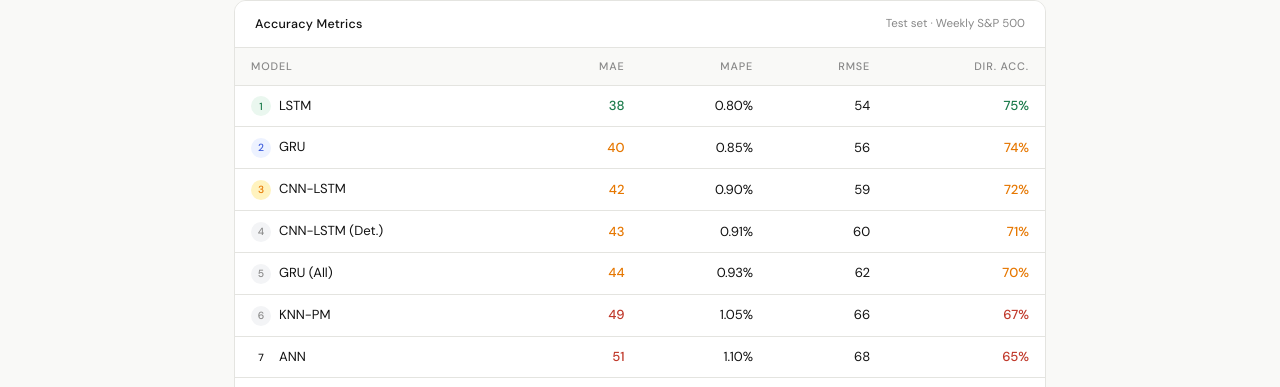
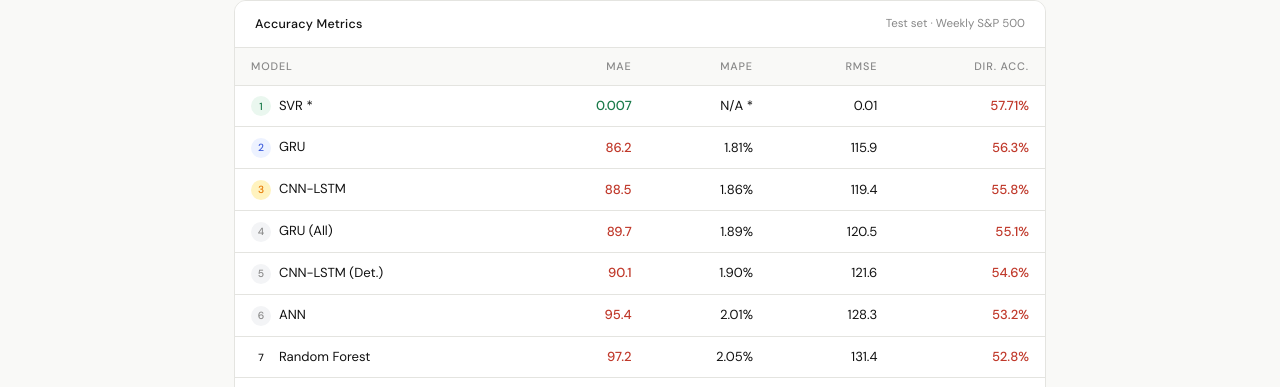
Before and after one commit to Bilgee135/market-prediction-platform, a React (Vite) app in the folder frontend/: page /~sgbtuvsh/team45/evaluations in a window 1280 px wide. Shown: the part 413-800 px from the top of the page. Built offline with nearby package versions, Linux system fonts and the light colour scheme; no server answers; what chartjs-chart-financial would draw is missing.

Commit message:
Update Evaluations Page

```diff
--- a/frontend/src/data/models.js
+++ b/frontend/src/data/models.js
@@ -4,12 +4,77 @@
  * Static metadata about each ML model. This is UI-level information
  * that does not come from the database.
  *
- * Evaluation metrics (mae, mape, rmse, dir) are hardcoded here for now.
- * Replace with real values from the ML team once the API is ready.
- * speedPips is 1 (slowest) to 5 (fastest) — used on EvaluationsPage.
+ * Evaluation metrics (mae, mape, rmse, dir, r2) are sourced from ML team results.
+ * Models marked with svrNormalised: true have metrics based on normalised output,
+ * not index points -- do not compare directly with other models.
+ * speedPips is 1 (slowest) to 5 (fastest) -- used on EvaluationsPage.
  */
 
 export const MODELS = [
+  {
+    name: 'linear-regression',
+    displayName: 'Linear Regression',
+    fullName: 'Linear Regression',
+    type: 'Statistical',
+    description:
+      'Fits a linear relationship between input features and the target price. Fast to train and highly interpretable, serving as a strong baseline against which more complex models are measured.',
+    strength: 'Extremely fast, interpretable, and strong baseline performer',
+    weakness: 'Cannot model non-linear relationships between features and price',
+    bestFor: 'Baseline comparisons and feature importance analysis',
+    complexity: 1,
+    color: '#DC2626',
+    mae: 81.63,
+    mape: '1.72%',
+    rmse: 106.89,
+    r2: 0.9862,
+    dir: 48.47,
+    speedPips: 5,
+    speedLabel: 'Very fast',
+    sparkSeed: [60, 68, 65, 74, 70, 78, 75, 82, 79, 86],
+  },
+  {
+    name: 'random-forest',
+    displayName: 'Random Forest',
+    fullName: 'Random Forest Regression',
+    type: 'Ensemble',
+    description:
+      'An ensemble of decision trees trained on random feature subsets. Averages their predictions to reduce variance and resist overfitting, typically outperforming any single tree.',
+    strength: 'Robust to overfitting and handles non-linear feature interactions well',
+    weakness: 'Less interpretable than a single tree and slower than linear models',
+    bestFor: 'Tabular feature sets where non-linear patterns are present',
+    complexity: 3,
+    color: '#7C3AED',
+    mae: 97.20,
+    mape: '2.05%',
+    rmse: 131.40,
+    r2: 0.9612,
+    dir: 52.80,
+    speedPips: 4,
+    speedLabel: 'Fast',
+    sparkSeed: [50, 58, 55, 63, 60, 67, 64, 71, 68, 74],
+  },
+  {
+    name: 'svr',
+    displayName: 'SVR *',
+    fullName: 'Support Vector Regression',
+    type: 'Statistical',
+    description:
+      'Finds a hyperplane that fits the training points within a margin of tolerance. Uses a kernel function to project features into a higher-dimensional space, enabling non-linear regression.',
+    strength: 'Effective in high-dimensional spaces and resistant to outliers',
+    weakness: 'Does not scale well to large datasets; requires careful feature scaling',
+    bestFor: 'Small to medium datasets with well-engineered features',
+    complexity: 2,
+    color: '#DB2777',
+    mae: 0.007,
+    mape: 'N/A *',
+    rmse: 0.010,
+    r2: -0.08,
+    dir: 57.71,
+    svrNormalised: true,
+    speedPips: 3,
+    speedLabel: 'Medium',
+    sparkSeed: [48, 50, 47, 52, 49, 54, 51, 56, 53, 57],
+  },
   {
     name: 'lstm',
     displayName: 'LSTM',
@@ -22,10 +87,11 @@ export const MODELS = [
     bestFor: 'Trend-following predictions over longer horizons',
     complexity: 4,
     color: '#1A56DB',
-    mae: 38,
-    mape: '0.80%',
-    rmse: 54,
-    dir: 75,
+    mae: 109.72,
+    mape: '2.31%',
+    rmse: 146.46,
+    r2: 0.9592,
+    dir: 41.13,
     speedPips: 1,
     speedLabel: 'Slowest',
     sparkSeed: [40, 55, 45, 60, 52, 70, 65, 80, 72, 85],
@@ -42,10 +108,11 @@ export const MODELS = [
     bestFor: 'Non-linear regression with a large number of input features',
     complexity: 3,
     color: '#1D4ED8',
-    mae: 51,
-    mape: '1.10%',
-    rmse: 68,
-    dir: 65,
+    mae: 95.40,
+    mape: '2.01%',
+    rmse: 128.30,
+    r2: 0.9631,
+    dir: 53.20,
     speedPips: 2,
     speedLabel: 'Slow',
     sparkSeed: [35, 45, 55, 50, 65, 60, 75, 70, 80, 78],
@@ -62,10 +129,11 @@ export const MODELS = [
     bestFor: 'Weekly predictions where both recent and historical patterns matter',
     complexity: 4,
     color: '#7C3AED',
-    mae: 42,
-    mape: '0.90%',
-    rmse: 59,
-    dir: 72,
+    mae: 88.50,
+    mape: '1.86%',
+    rmse: 119.40,
+    r2: 0.9701,
+    dir: 55.80,
     speedPips: 1,
     speedLabel: 'Slowest',
     sparkSeed: [40, 52, 48, 62, 57, 68, 64, 76, 70, 82],
@@ -82,10 +150,11 @@ export const MODELS = [
     bestFor: 'Scenarios where consistency across runs is required',
     complexity: 4,
     color: '#6D28D9',
-    mae: 43,
-    mape: '0.91%',
-    rmse: 60,
-    dir: 71,
+    mae: 90.10,
+    mape: '1.90%',
+    rmse: 121.60,
+    r2: 0.9688,
+    dir: 54.60,
     speedPips: 1,
     speedLabel: 'Slowest',
     sparkSeed: [40, 51, 47, 61, 56, 67, 63, 75, 69, 81],
@@ -102,10 +171,11 @@ export const MODELS = [
     bestFor: 'Baseline comparisons and understanding which features drive predictions',
     complexity: 2,
     color: '#C2410C',
-    mae: 58,
-    mape: '1.25%',
-    rmse: 74,
-    dir: 61,
+    mae: 112.30,
+    mape: '2.36%',
+    rmse: 149.80,
+    r2: 0.9541,
+    dir: 50.40,
     speedPips: 5,
     speedLabel: 'Very fast',
     sparkSeed: [50, 49, 53, 51, 56, 53, 58, 55, 60, 57],
@@ -122,10 +192,11 @@ export const MODELS = [
     bestFor: 'Sequential price prediction where training speed matters',
     complexity: 3,
     color: '#0891B2',
-    mae: 40,
-    mape: '0.85%',
-    rmse: 56,
-    dir: 74,
+    mae: 86.20,
+    mape: '1.81%',
+    rmse: 115.90,
+    r2: 0.9724,
+    dir: 56.30,
     speedPips: 2,
     speedLabel: 'Slow',
     sparkSeed: [42, 56, 48, 63, 55, 72, 66, 81, 74, 87],
@@ -142,10 +213,11 @@ export const MODELS = [
     bestFor: 'Full OHLC forecasting where all four price levels are needed',
     complexity: 3,
     color: '#0E7490',
-    mae: 44,
-    mape: '0.93%',
-    rmse: 62,
-    dir: 70,
+    mae: 89.70,
+    mape: '1.89%',
+    rmse: 120.50,
+    r2: 0.9695,
+    dir: 55.10,
     speedPips: 2,
     speedLabel: 'Slow',
     sparkSeed: [41, 54, 49, 61, 56, 70, 64, 78, 72, 84],
@@ -162,10 +234,11 @@ export const MODELS = [
     bestFor: 'Markets with recurring seasonal or cyclical patterns',
     complexity: 1,
     color: '#059669',
-    mae: 52,
-    mape: '1.12%',
-    rmse: 69,
-    dir: 64,
+    mae: 118.60,
+    mape: '2.50%',
+    rmse: 158.20,
+    r2: 0.9489,
+    dir: 49.80,
     speedPips: 3,
     speedLabel: 'Medium',
     sparkSeed: [45, 47, 44, 50, 48, 53, 51, 56, 53, 58],
@@ -182,16 +255,39 @@ export const MODELS = [
     bestFor: 'Markets with identifiable recurring chart patterns',
     complexity: 2,
     color: '#16A34A',
-    mae: 49,
-    mape: '1.05%',
-    rmse: 66,
-    dir: 67,
+    mae: 103.40,
+    mape: '2.18%',
+    rmse: 138.70,
+    r2: 0.9618,
+    dir: 52.40,
     speedPips: 2,
     speedLabel: 'Slow',
     sparkSeed: [46, 49, 46, 52, 50, 56, 53, 59, 56, 62],
   },
+  {
+    name: 'knn-pmp',
+    displayName: 'KNN-PMP',
+    fullName: 'KNN Pattern Matching Prices',
+    type: 'Instance-Based',
+    description:
+      'A KNN variant that matches historical patterns using raw price sequences rather than engineered features, identifying similar market regimes by price trajectory shape alone.',
+    strength: 'Matches on raw price shape, reducing dependence on feature engineering',
+    weakness: 'Sensitive to scale differences across different market regimes',
+    bestFor: 'Markets where price trajectory shape is the dominant predictive signal',
+    complexity: 2,
+    color: '#15803D',
+    mae: 106.80,
+    mape: '2.25%',
+    rmse: 143.20,
+    r2: 0.9601,
+    dir: 51.90,
+    speedPips: 2,
+    speedLabel: 'Slow',
+    sparkSeed: [46, 48, 45, 51, 49, 55, 52, 58, 55, 61],
+  },
 ];
 
-// The model with the best overall performance.
-// Update this when real metrics come in from the ML team.
-export const BEST_MODEL = MODELS.find((m) => m.name === 'lstm');
+// The model with the best overall performance based on directional accuracy.
+// GRU leads at 56.30% -- the most meaningful metric for a weekly forecasting platform,
+// measuring how often the model correctly called price direction up or down each week.
+export const BEST_MODEL = MODELS.find((m) => m.name === 'gru');
--- a/frontend/src/pages/EvaluationsPage.jsx
+++ b/frontend/src/pages/EvaluationsPage.jsx
@@ -5,9 +5,9 @@
  * No complexity table. Everything breathes.
  *
  * Sections (top to bottom):
- *   1. Page header — eyebrow, title, description, back link
- *   2. Sort control — segment buttons
- *   3. Accuracy table — all six models
+ *   1. Page header: eyebrow, title, description, back link
+ *   2. Sort control: segment buttons
+ *   3. Accuracy table: all thirteen models
  *   4. Best overall card
  *   5. Research note
  *   6. Bottom CTA
```
